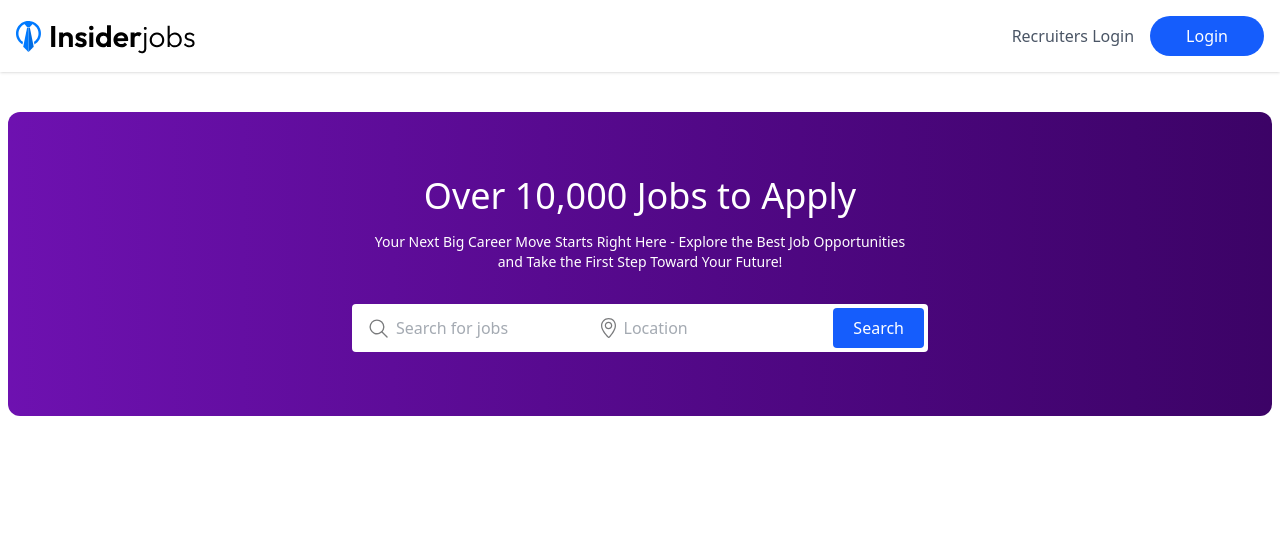
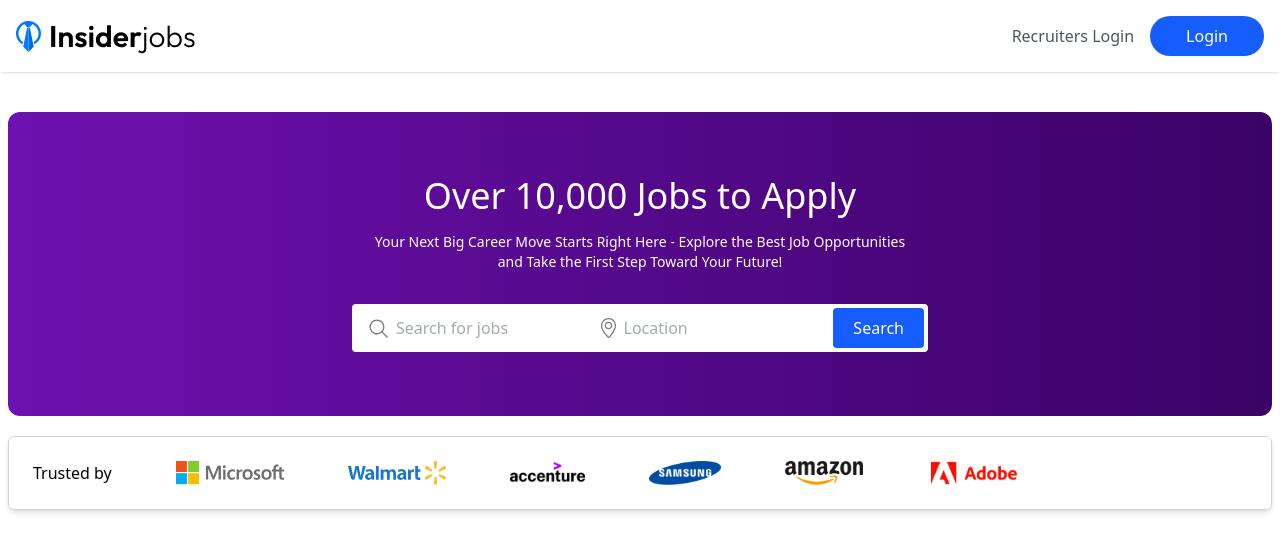
Before and after one commit to fmfahath/job-portal, a React (Vite) app in the folder client/: page / in a window 1280 px wide. Shown: the top 552 px of the page. Built offline with nearby package versions, Linux system fonts and the light colour scheme; no server answers.

Commit message:
client >> brand logo div created, css added in Hero.jsx

```diff
--- a/client/src/components/Hero.jsx
+++ b/client/src/components/Hero.jsx
@@ -23,6 +23,17 @@
                     <button className='bg-blue-600 px-5 py-2 rounded m-1 text-white'>Search</button>
                 </div>
             </div>
+            <div className='border border-gray-300 shadow-md mx-2 mt-5 p-6 rounded-md flex '>
+                <div className='flex justify-center gap-10 lg:gap-16 flex-wrap'>
+                    <p className='font-medium'>Trusted by</p>
+                    <img className='h-6' src={assets.microsoft_logo} alt="" />
+                    <img className='h-6' src={assets.walmart_logo} alt="" />
+                    <img className='h-6' src={assets.accenture_logo} alt="" />
+                    <img className='h-6' src={assets.samsung_logo} alt="" />
+                    <img className='h-6' src={assets.amazon_logo} alt="" />
+                    <img className='h-6' src={assets.adobe_logo} alt="" />
+                </div>
+            </div>
         </div>
     )
 }
```
